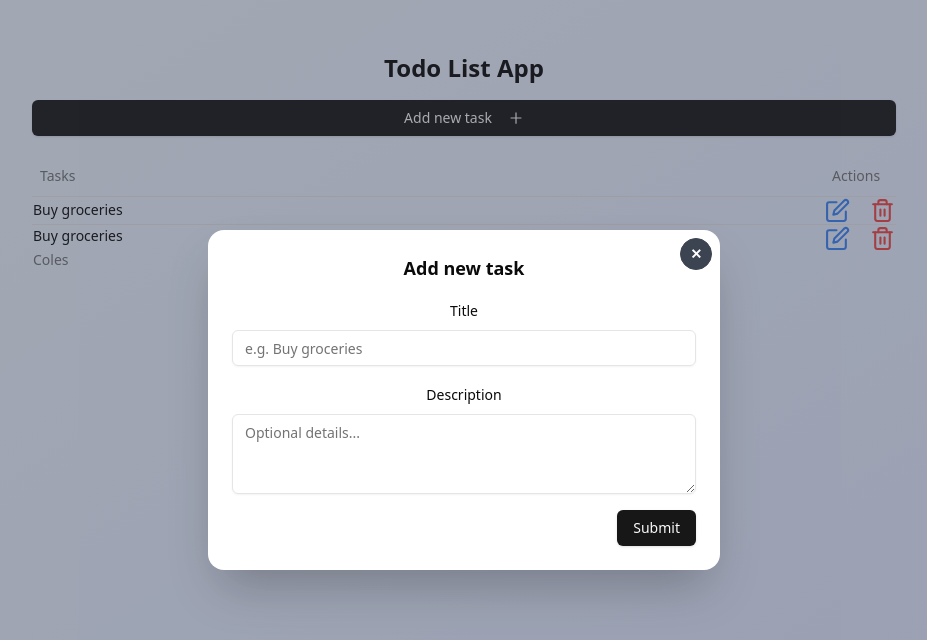
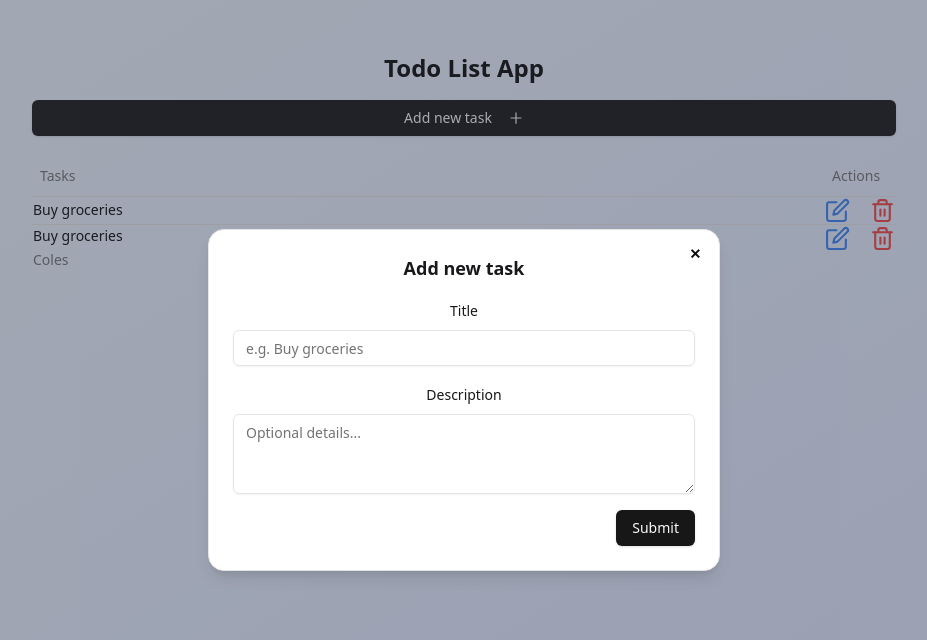
Before and after one commit to izylin/simple-todoapp, a Next.js app: page / in a window 1280 px wide. Both pictures are taken after a click on the button "Add new task". Shown: the top 640 px of the page, without its empty margins (176-1103 px from the left). Built offline with nearby package versions, Linux system fonts and the light colour scheme; data requests are answered from the project's data file.

Commit message:
change the style of modal window

```diff
--- a/app/components/AddTask.tsx
+++ b/app/components/AddTask.tsx
@@ -51,7 +51,11 @@ const AddTask = () => {
         Add new task <AiOutlinePlus className='ml-2' size={18} />
       </Button>
 
-      <Modal modalOpen={modalOpen} setModalOpen={setModalOpen}>
+      <Modal
+        modalOpen={modalOpen}
+        setModalOpen={setModalOpen}
+        className="rounded-2xl bg-white text-zinc-900 border-zinc-200 shadow-[0_0_0_1px_rgba(0,0,0,0.06),0_10px_30px_-10px_rgba(0,0,0,0.3)] dark:bg-zinc-900 dark:text-zinc-50 dark:border-zinc-700"
+      >
         <Form {...form}>
           <form onSubmit={form.handleSubmit(onSubmit)} className='space-y-4'>
             <h3 className='font-bold text-lg'>Add new task</h3>
--- a/app/components/Modal.tsx
+++ b/app/components/Modal.tsx
@@ -2,15 +2,20 @@ interface ModalProps {
   modalOpen: boolean;
   setModalOpen: (open: boolean) => boolean | void;
   children: React.ReactNode;
+  className?: string; // optional extra classes for the modal box
 }
 
-const Modal: React.FC<ModalProps> = ({ modalOpen, setModalOpen, children }) => {
+const Modal: React.FC<ModalProps> = ({ modalOpen, setModalOpen, children, className }) => {
   return (
     <div className={`modal ${modalOpen ? "modal-open" : ""}`}>
-      <div className='modal-box relative'>
+      <div
+        className={`modal-box relative bg-background text-foreground border border-border shadow-lg ${
+          className ? className : ""
+        }`}
+      >
         <label
           onClick={() => setModalOpen(false)}
-          className='btn btn-sm btn-circle absolute right-2 top-2'
+          className='btn btn-sm btn-circle absolute right-2 top-2 btn-ghost text-foreground'
         >
           ✕
         </label>
--- a/app/components/Task.tsx
+++ b/app/components/Task.tsx
@@ -56,7 +56,11 @@ const Task: React.FC<TaskProps> = ({ task }) => {
           className='text-blue-500'
           size={25}
         />
-        <Modal modalOpen={openModalEdit} setModalOpen={setOpenModalEdit}>
+        <Modal
+          modalOpen={openModalEdit}
+          setModalOpen={setOpenModalEdit}
+          className="rounded-2xl bg-white text-zinc-900 border-zinc-200 shadow-[0_0_0_1px_rgba(0,0,0,0.06),0_10px_30px_-10px_rgba(0,0,0,0.3)] dark:bg-zinc-900 dark:text-zinc-50 dark:border-zinc-700"
+        >
           <form onSubmit={handleSubmitEditTodo}>
             <h3 className='font-bold text-lg'>Edit task</h3>
             <div className='flex w-full flex-col gap-3'>
@@ -86,7 +90,11 @@ const Task: React.FC<TaskProps> = ({ task }) => {
           className='text-red-500'
           size={25}
         />
-        <Modal modalOpen={openModalDeleted} setModalOpen={setOpenModalDeleted}>
+        <Modal
+          modalOpen={openModalDeleted}
+          setModalOpen={setOpenModalDeleted}
+          className="rounded-2xl bg-white text-zinc-900 border-zinc-200 shadow-[0_0_0_1px_rgba(0,0,0,0.06),0_10px_30px_-10px_rgba(0,0,0,0.3)] dark:bg-zinc-900 dark:text-zinc-50 dark:border-zinc-700"
+        >
           <h3 className='text-lg'>
             Are you sure, you want to delete this task?
           </h3>
```
